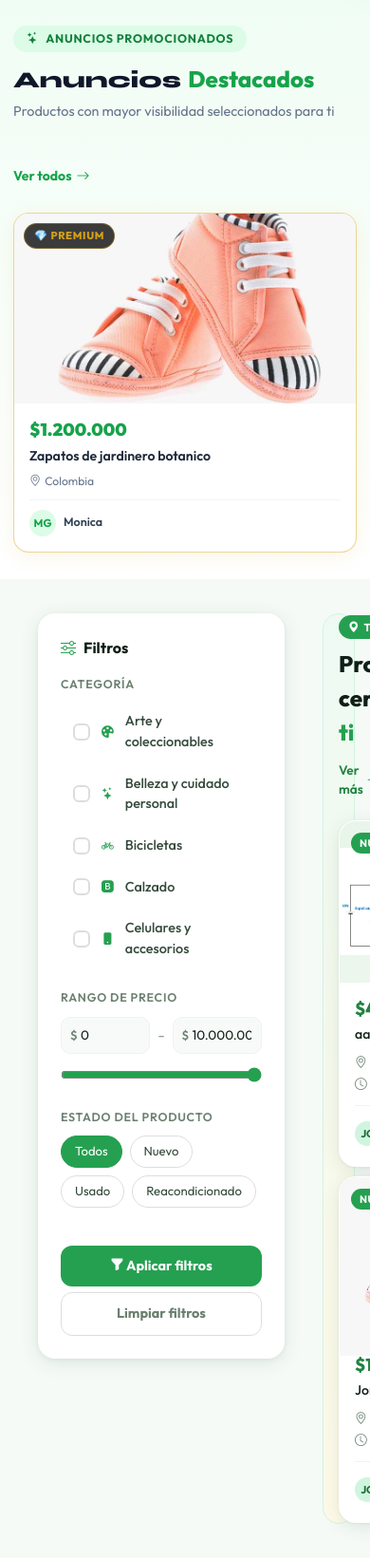
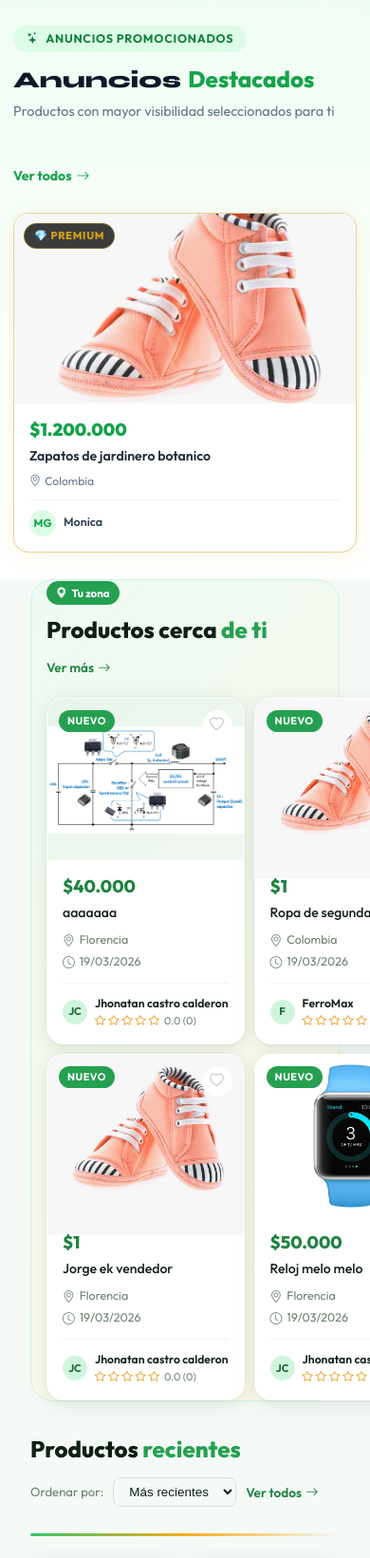
Before and after one commit to JhonatanC4STRO/localstore-native, a PHP site: page /chat/src/views/home.php in a window 390 px wide; the page is wider, and only the part inside the window is pictured. Shown: the part 871-2512 px from the top of that part at 95% size. Run offline with PHP 8.4, Linux system fonts and the light colour scheme; data comes from the database, SQL or seed files in the repository; style sheets or scripts are compiled from the project's sources.

Commit message:
fix: ocultar sidebar de filtros en movil

```diff
--- a/src/views/home.php
+++ b/src/views/home.php
@@ -250,6 +250,11 @@ if ($stHero) {
       /* Productos cerca/recomendados */
       .product-grid { grid-template-columns: repeat(auto-fill, minmax(150px, 1fr)); gap: 14px; }
       .section-header { flex-direction: column; align-items: flex-start; gap: 12px; }
+
+      /* Ocultar sidebar de filtros en móvil, contenido ocupa 100% */
+      .main-layout { display: block !important; padding: 0 16px; }
+      .sidebar { display: none !important; }
+      .content-area { width: 100% !important; max-width: 100% !important; }
 
       /* Cómo funciona / CTA */
       .how-header h2, .cta-banner h2 { font-size: 1.6rem !important; }
```
